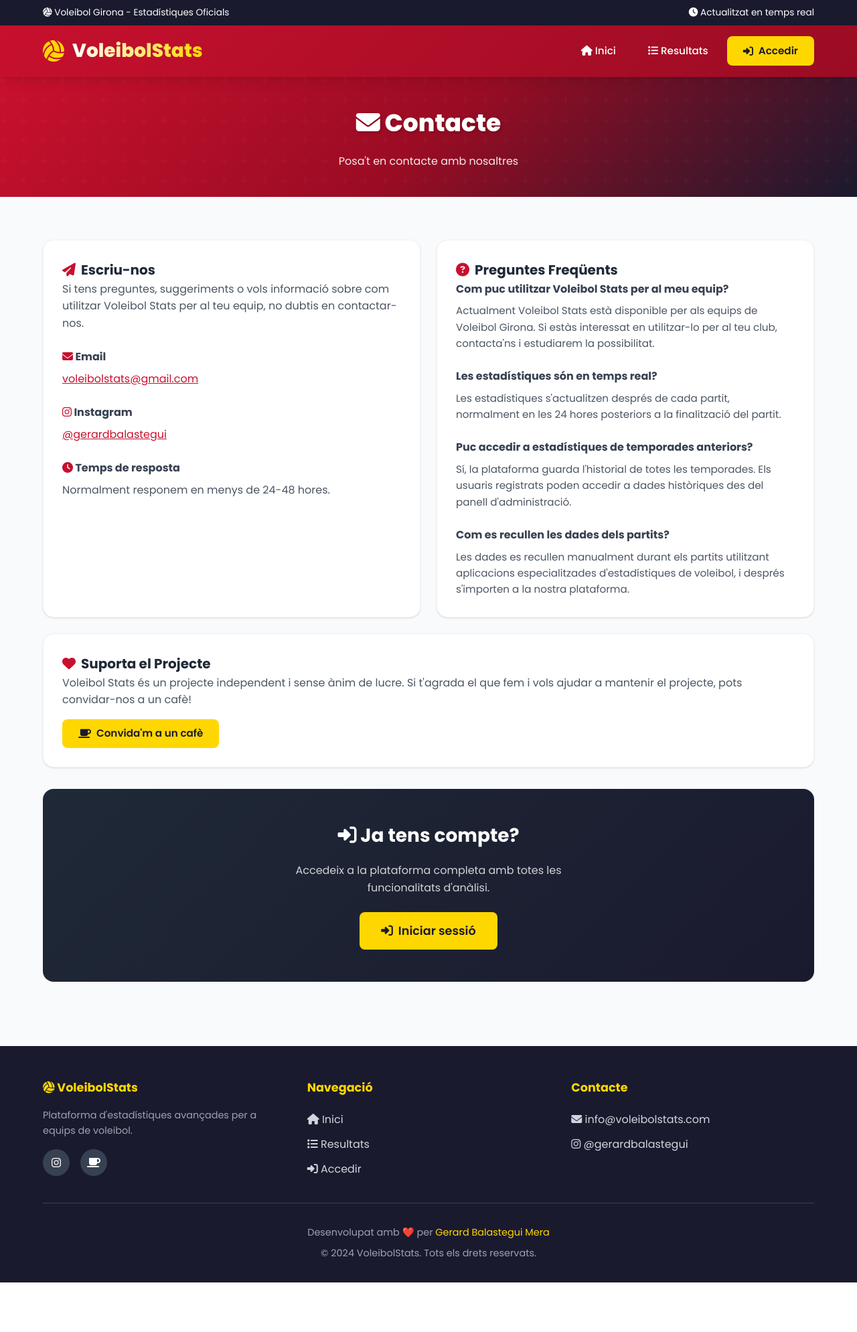
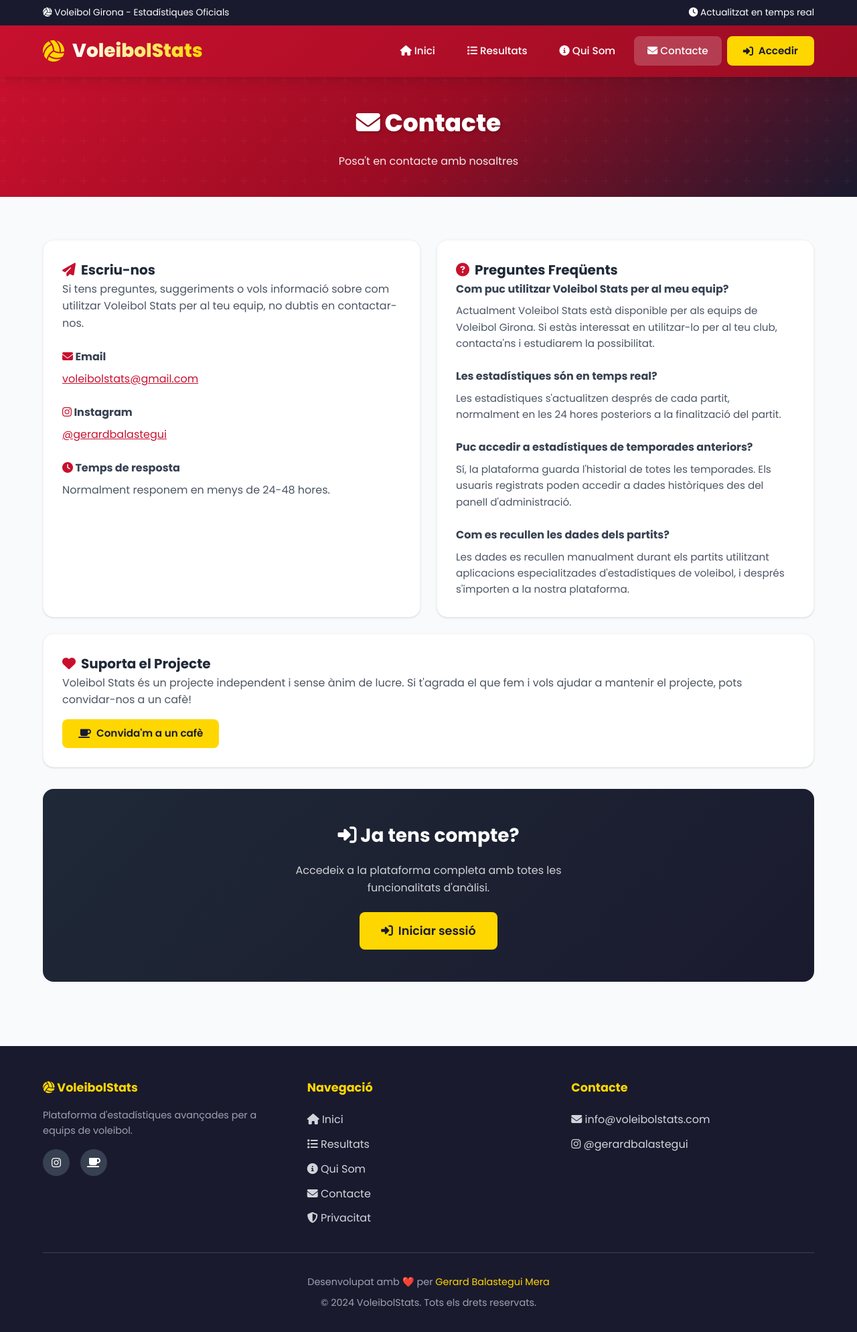
Before and after one commit to gerardbalastegui-droid/voleibol-public, a Flask app: page /contacte in a window 1280 px wide. Shown: the whole page at 67% size. Before the commit the page ends 1915 px from the top, so only its background shows below. Run offline with Flask 3, Linux system fonts and the light colour scheme.

Commit message:
Update base.html

```diff
--- a/templates/base.html
+++ b/templates/base.html
@@ -1,4 +1,4 @@
-<!DOCTYPE html>
+    <!DOCTYPE html>
 <html lang="ca">
 <head>
     <meta charset="UTF-8">
@@ -710,6 +710,12 @@
                         <a href="{{ url_for('resultados') }}" class="{% if request.endpoint == 'resultados' %}active{% endif %}">
                             <i class="fas fa-list"></i> Resultats
                         </a>
+                        <a href="{{ url_for('quisom') }}" class="{% if request.endpoint == 'quisom' %}active{% endif %}">
+                            <i class="fas fa-info-circle"></i> Qui Som
+                        </a>
+                        <a href="{{ url_for('contacte') }}" class="{% if request.endpoint == 'contacte' %}active{% endif %}">
+                            <i class="fas fa-envelope"></i> Contacte
+                        </a>
                         <a href="{{ url_for('login') }}" class="btn btn-primary">
                             <i class="fas fa-sign-in-alt"></i> Accedir
                         </a>
@@ -744,7 +750,9 @@
                     <h4>Navegació</h4>
                     <a href="{{ url_for('index') }}"><i class="fas fa-home"></i> Inici</a>
                     <a href="{{ url_for('resultados') }}"><i class="fas fa-list"></i> Resultats</a>
-                    <a href="{{ url_for('login') }}"><i class="fas fa-sign-in-alt"></i> Accedir</a>
+                    <a href="{{ url_for('quisom') }}"><i class="fas fa-info-circle"></i> Qui Som</a>
+                    <a href="{{ url_for('contacte') }}"><i class="fas fa-envelope"></i> Contacte</a>
+                    <a href="{{ url_for('privacitat') }}"><i class="fas fa-shield-alt"></i> Privacitat</a>
                 </div>
                 <div class="footer-section">
                     <h4>Contacte</h4>
```
